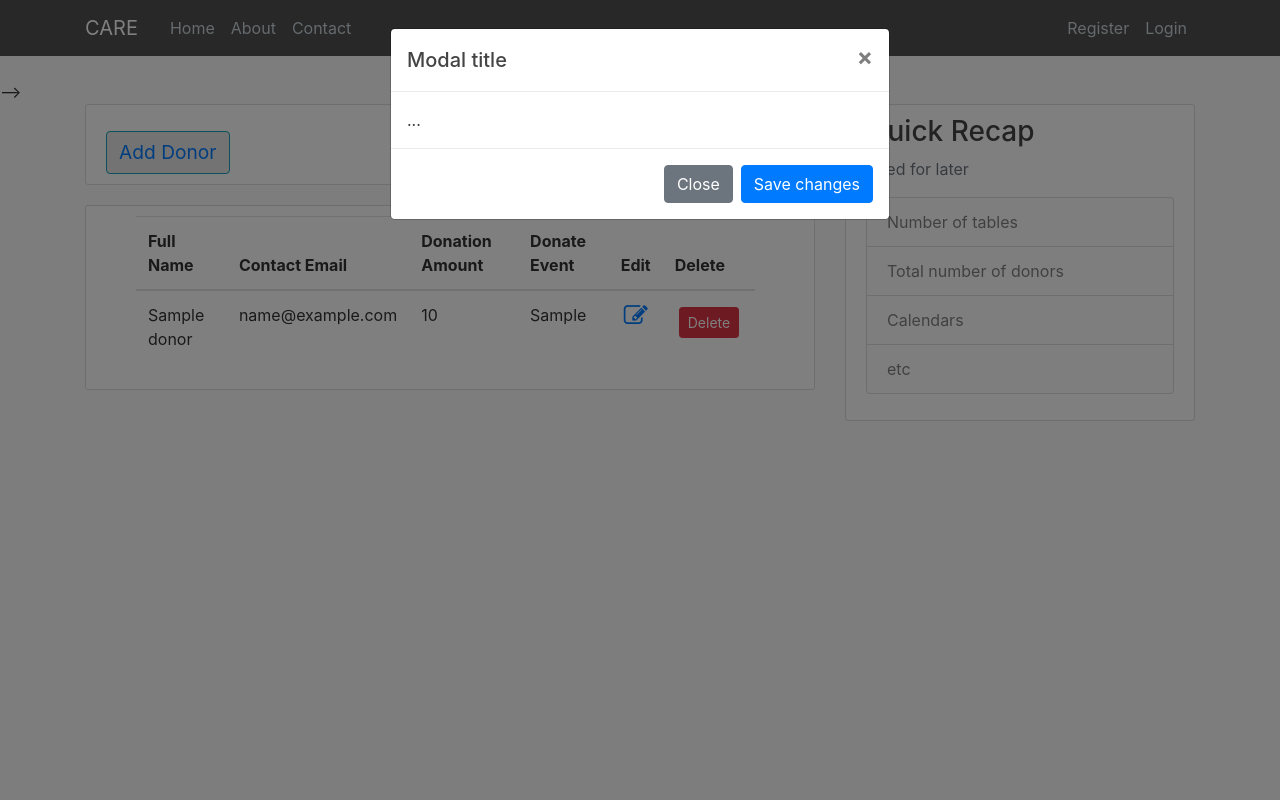
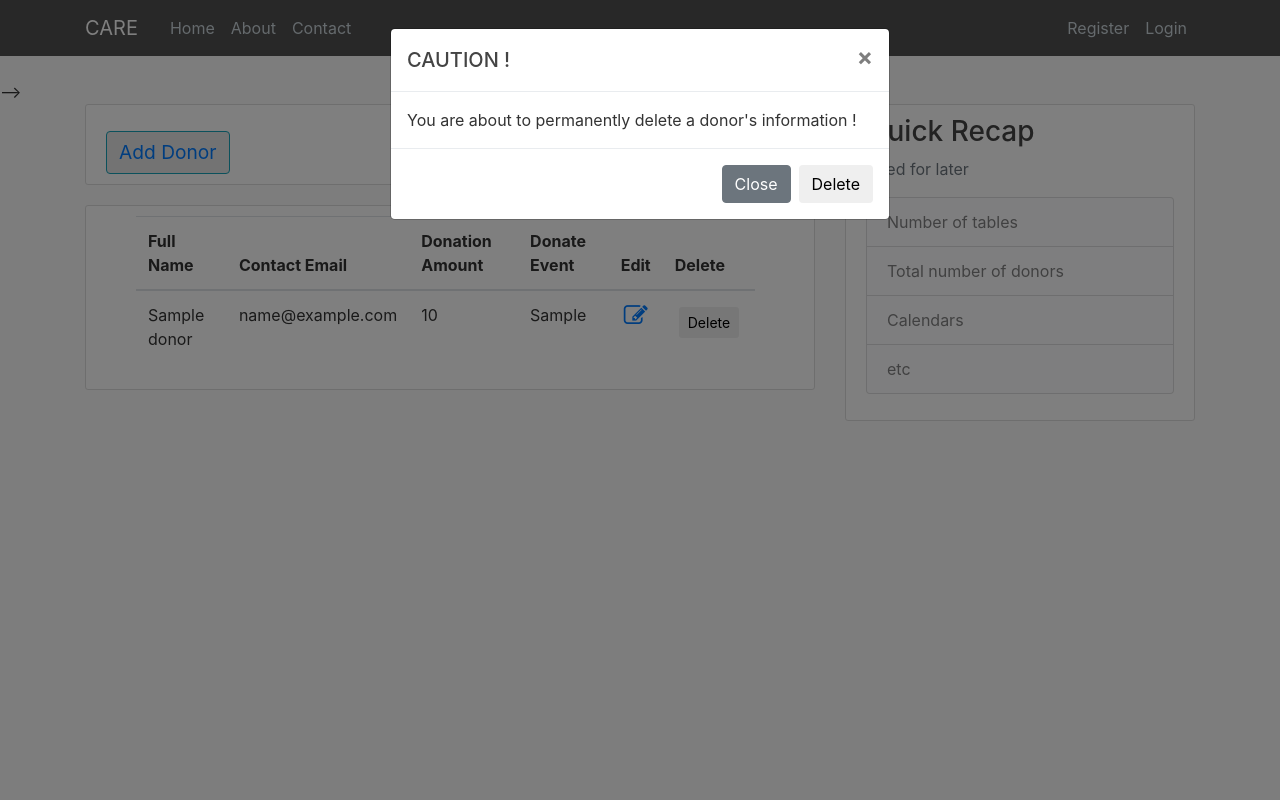
Before and after one commit to giangkhuat/Python-CRUD-Web-Application, a Python web app: template app/templates/account.html in a window 1280 px wide, after a click on "Delete". Run offline with Jinja, Linux system fonts and the light colour scheme; the template is opened without the code that fills it: most values are stand-ins (such as "Sample title", 1, 10 or a date in 2020); some libraries are stand-ins or nearby versions.

Commit message:
third commit

```diff
--- a/app/routes.py
+++ b/app/routes.py
@@ -117,3 +117,6 @@ def update_donor(donor_id):
         form.contact_email.data = donor.contact_email
     return render_template('insert_donor.html', title='Update Donor',
                            form=form, legend='Update Donor')
+
+
+@app.route("/account/")
--- a/app/templates/account.html
+++ b/app/templates/account.html
@@ -42,7 +42,7 @@
          <td>{{donor['donation_amount']}}</td>
          <td>{{donor['donate_event']}}</td>
          <td align="center"><a href = "{{ url_for('update_donor', donor_id=donor['id']) }}"><i class="fa fa-edit" style="font-size:24px"></i></a></td>
-         <td align="center"><button type="button" class="btn btn-danger btn-sm m-1" data-toggle="modal" data-target="#deleteModal">Delete</button></td>
+         <td align="center"><button type="button" class="btn btn-sm m-1" data-toggle="modal" data-target="#deleteModal">Delete</button></td>
       </tr>
       {% endfor %}
    </table>
@@ -52,17 +52,20 @@
   <div class="modal-dialog" role="document">
     <div class="modal-content">
       <div class="modal-header">
-        <h5 class="modal-title" id="deleteModalLabel">Modal title</h5>
+        <h5 class="modal-title" id="deleteModalLabel">CAUTION ! </h5>
         <button type="button" class="close" data-dismiss="modal" aria-label="Close">
           <span aria-hidden="true">&times;</span>
         </button>
       </div>
       <div class="modal-body">
-        ...
+        You are about to permanently delete a donor's information !
       </div>
       <div class="modal-footer">
         <button type="button" class="btn btn-secondary" data-dismiss="modal">Close</button>
-        <button type="button" class="btn btn-primary">Save changes</button>
+         <!-- When user click Delete button, deleting the donor -->
+         <form action="{{ url_for('delete_donor', donor_id=donor.id) }}" method="POST">
+            <input class="btn" type="submit" value="Delete">
+         </form>
       </div>
     </div>
   </div>
```
